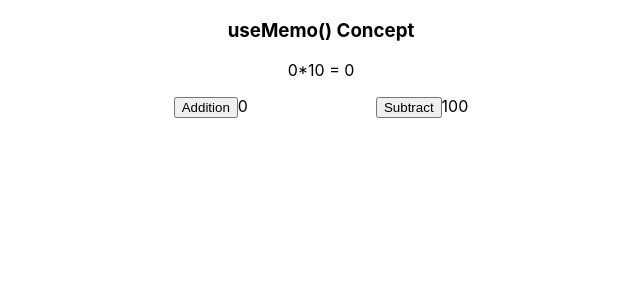
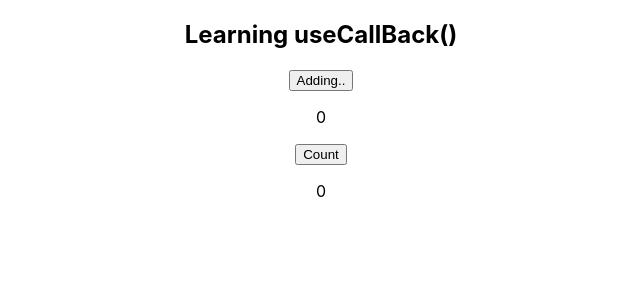
Before and after one commit to SayanH-BIT/ReactJs_Concepts, a React (Create React App) app in the folder react-concepts/: page / in a window 1280 px wide. Shown: the top 300 px of the page, without its empty margins (319-959 px from the left). Built offline with nearby package versions, Linux system fonts and the light colour scheme.

Commit message:
useCallback

```diff
--- a/react-concepts/src/App.js
+++ b/react-concepts/src/App.js
@@ -16,9 +16,10 @@ import { Clock } from './state_concept/class_component/Clock';
 import UseState from './hooks_concept/useState_hook/UseState';
 import UseEffect from './hooks_concept/useEffect_hook/UseEffect';
 import UseRef from './hooks_concept/useRef_hook/UseRef';
+import UseMemo from './hooks_concept/useMemo_hook/UseMemo';
 */
 
-import UseMemo from './hooks_concept/useMemo_hook/UseMemo';
+import UseCallBack from './hooks_concept/useCallback_hook/UseCallBack';
 
 function App() {
   return (
@@ -44,8 +45,9 @@ function App() {
         <UseState/>
         <UseEffect/>
         <UseRef />
+        <UseMemo/>
       </div> */}
-      <UseMemo/>
+      <UseCallBack/>
       {/* <Clock/> */}
       {/* <IndexPage/> */}
     </div>
--- /dev/null
+++ b/react-concepts/src/hooks_concept/useCallback_hook/ChildCall.jsx
@@ -0,0 +1,16 @@
+import React, { memo } from 'react'
+
+const ChildCall = (CallBack) => {
+    console.log("Child component in callback");
+
+    return (
+        <>
+
+        </>
+    )
+}
+
+export default memo(ChildCall)
+//memo is added to overcome the unnecessary re-rendering problem
+//But on the other hand, if using props method a function is called then the re-rendering issue will rise again
+//referencial equality -> to solve use useCallback()
--- /dev/null
+++ b/react-concepts/src/hooks_concept/useCallback_hook/UseCallBack.jsx
@@ -0,0 +1,24 @@
+import React, { useCallback, useState } from 'react'
+import ChildCall from './ChildCall'
+
+const UseCallBack = () => {
+    const [add, setAdd] = useState(0)
+    const [count, setCount] = useState(add)
+    //for some condition we want to use re-rendering
+
+    //omits re-rendering and only for 1st time it will be called in child component
+    const CallBack = useCallback(() => {}, [count])
+    return (
+        <div>
+            <h2>Learning useCallBack()</h2>
+            <ChildCall CallBack = {CallBack}/>
+            {/* here the child component is re-rendering unnecessaryly for every click on the button */}
+            <button onClick={() => setAdd(add+1)}>Adding..</button>
+            <p>{add}</p>
+            <button onClick={() => setCount(add*10)}>Count</button>
+            <p>{count}</p>
+        </div>
+    )
+}
+
+export default UseCallBack
```
